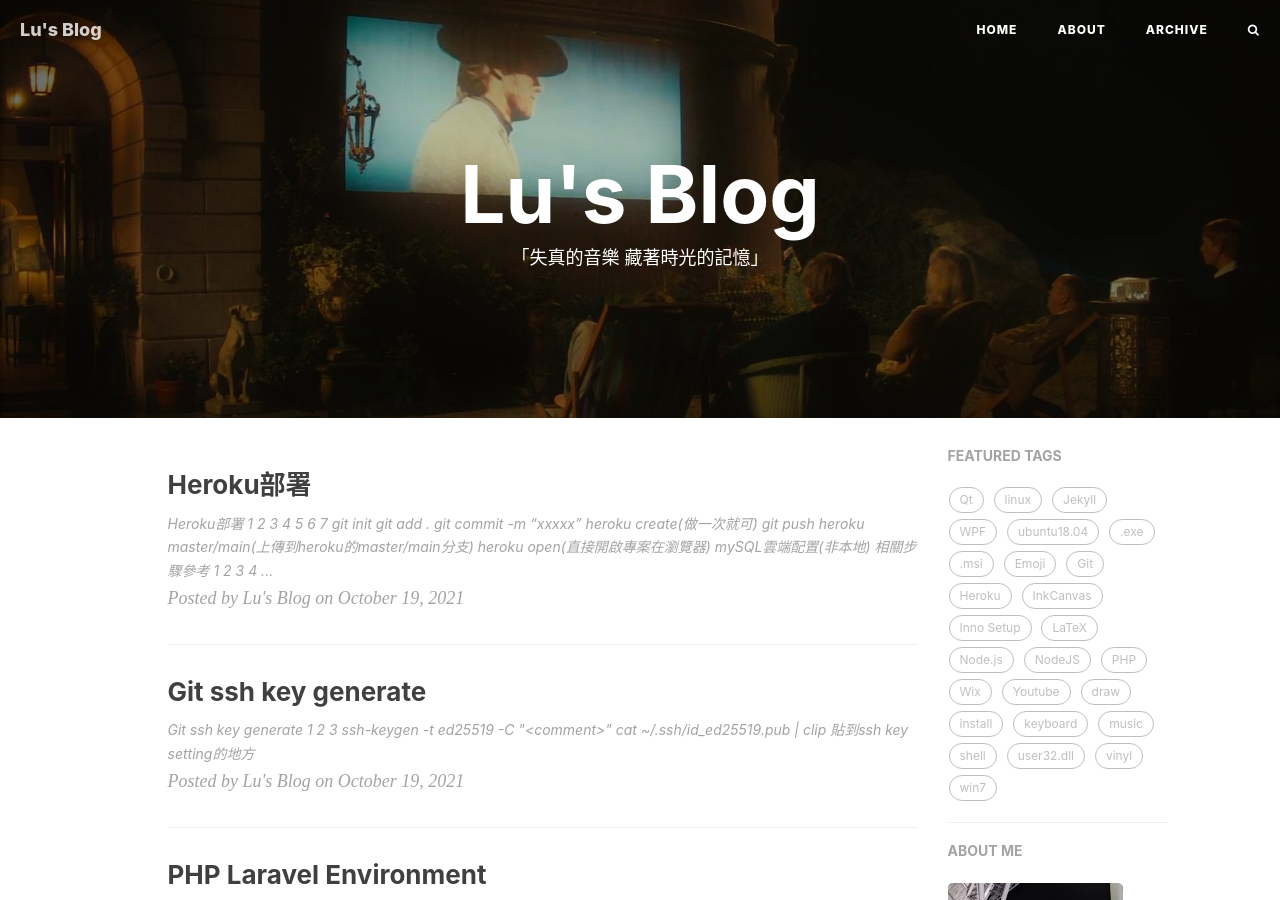
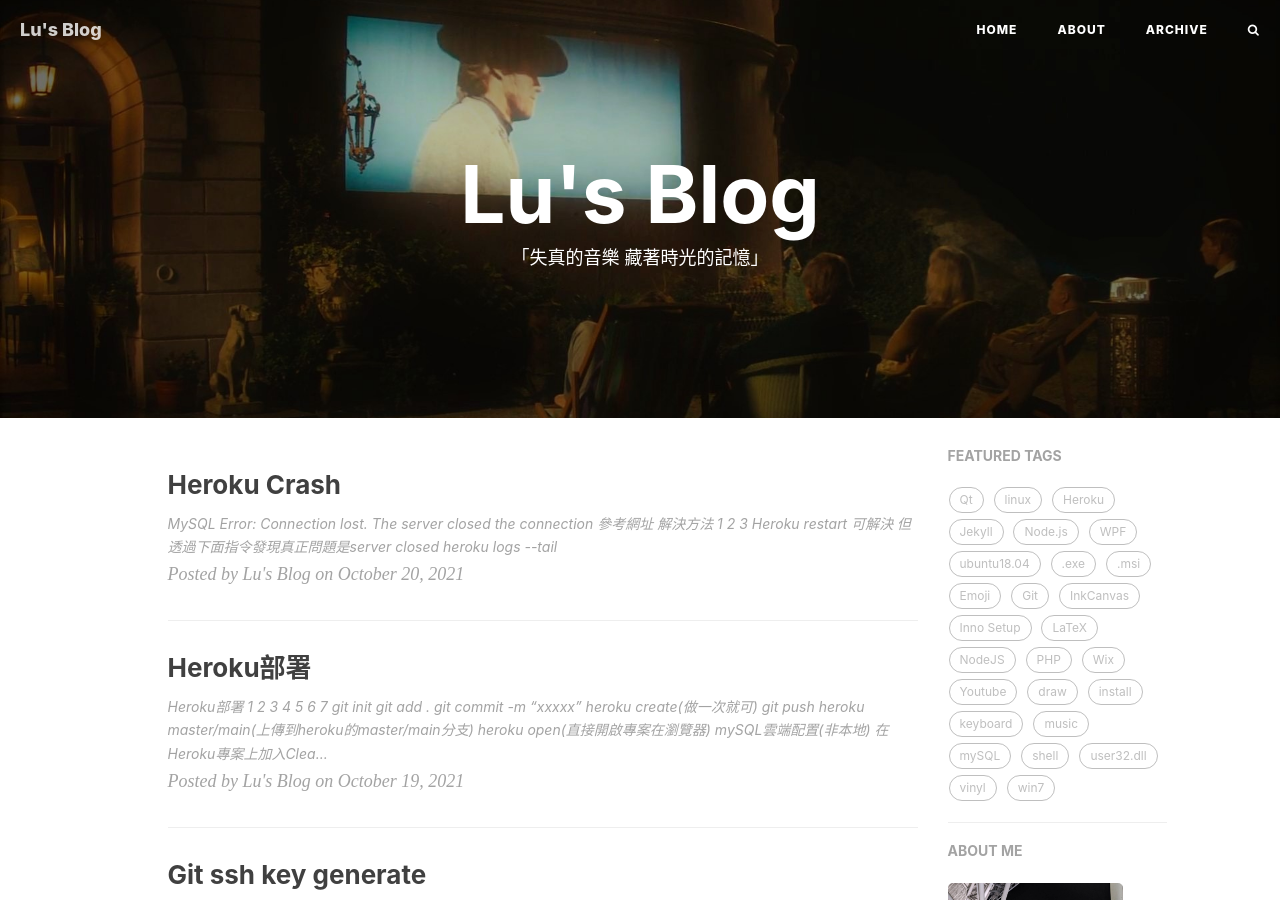
Before and after one commit to channing333/channing333.github.io, a Jekyll site: the page built from index.html, in a window 1280 px wide and 900 px high. Built offline with Jekyll 4.4.1, drawn with Linux system fonts in a browser that asks for light colours; nearby versions of some CDN libraries; the list of posts is cut into pages by our own code; comment, search, counter and statistics services are not loaded; some of the changed text lies outside the part shown.

Commit message:
heroku mysql crash

````diff
--- /dev/null
+++ b/_posts/2021-10-20-Heroku mySQL Crash.md
@@ -0,0 +1,25 @@
+---
+layout: post
+title: "Heroku Crash"
+categories: "blog"
+header-img: "img/bg.jpg"
+tags:
+    - Heroku
+    - Node.js
+    - mySQL
+---
+
+# MySQL Error: Connection lost. The server closed the connection
+
+## [參考網址](https://medium.com/%E4%B8%80%E5%80%8B%E5%B0%8F%E5%B0%8F%E5%B7%A5%E7%A8%8B%E5%B8%AB%E7%9A%84%E9%9A%A8%E6%89%8B%E7%AD%86%E8%A8%98/nodejs-%E8%A7%A3%E6%B1%BAmysql-error-connection-lost-the-server-closed-the-connection%E7%9A%84%E6%96%B9%E6%B3%95-d374bdddf9c1)
+
+![](https://i.imgur.com/sUGxRsS.png)
+![](https://i.imgur.com/yDIhkJ3.png)
+
+
+## 解決方法
+```
+Heroku restart 可解決
+但透過下面指令發現真正問題是server closed
+heroku logs --tail
+```
````
Also changed, not shown: _posts/2021-10-19-Heroku部署Node JS.md (+1 -0 lines).
